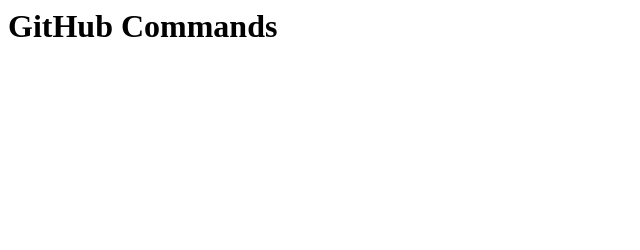
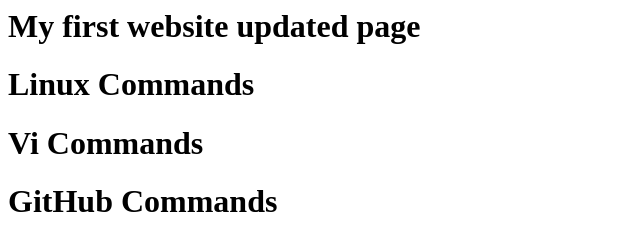
Before and after one commit to Swathi0141/MyWebsite, a plain HTML site: page index.html in a window 1280 px wide. Shown: the whole page, without its empty margins (0-640 px from the left). Drawn offline with Linux system fonts and the light colour scheme.

Commit message:
updated github page

```diff
--- a/index.html
+++ b/index.html
@@ -3,6 +3,10 @@
 		<title>My First Webpage</title>
 	</head>
 	<body>
+
+		<h1>My first website updated page</h1>
+		<h1>Linux Commands</h1>
+		<h1>Vi Commands</h1>
 		<h1>GitHub Commands</h1>
 	</body>
 </html>
```
